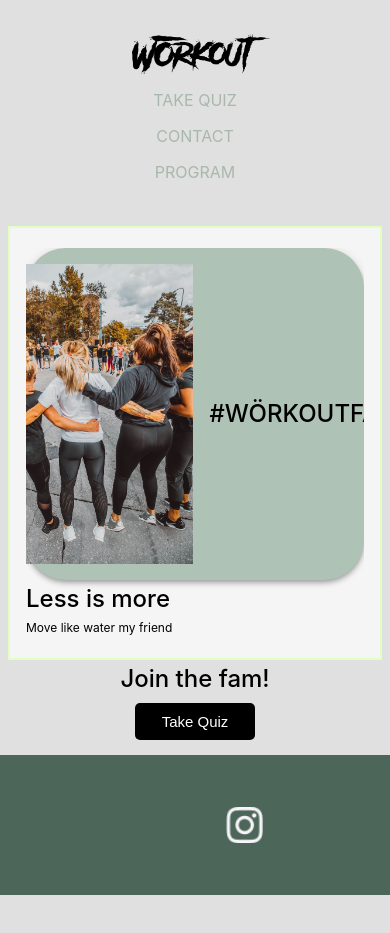
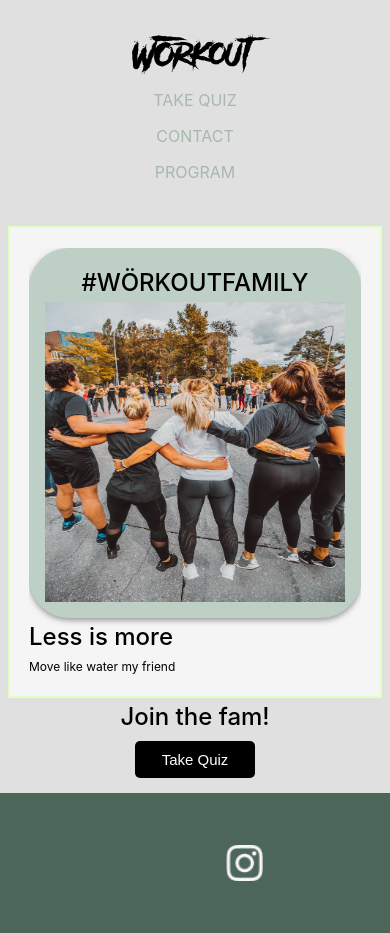
Before and after one commit to EvaSjoholm/project-W-frontend, a React (Create React App) app: page / in a window 390 px wide. Shown: the top 933 px of the page. Before the commit the page ends 895 px from the top, so only its background shows below. Built offline with nearby package versions, Linux system fonts and the light colour scheme.

Commit message:
mobile header responsive

```diff
--- a/src/index.css
+++ b/src/index.css
@@ -89,7 +89,7 @@ p {
   align-items: center;
   gap: 2em;
   padding: 16px;
-  background-color: #AEC2B6;
+  background-color: #becfc5;
   border-radius: 40px;
   box-shadow: 0px 2px 4px -1px rgba(0,0,0,0.2), 0px 4px 5px 0px rgba(0,0,0,0.14), 0px 1px 10px 0px rgba(0,0,0,0.12);
 }
@@ -193,9 +193,12 @@ top: 10px;
 }
 
 @media only screen and (max-width: 476px) {
-  :root{
-    --side-margins-mobile: 5px;
-  }
+ .header-wrapper{
+  flex-direction: column;
+  background-color: none;
+  gap: 0;
+ }
+
   h1 {
     font-size: 1.5rem;
   }
@@ -206,14 +209,10 @@ top: 10px;
   .main {
     padding: 10px;
   }
-  .conten-wrapper{
+  .content-wrapper{
     margin: var(---side-margins-mobile)
   }
 
-  .header-wrapper{
-    gap: 1em;
-    display: flex;
-  }
   .img {
     max-width: 100%;
     border-radius: 8px;
```
